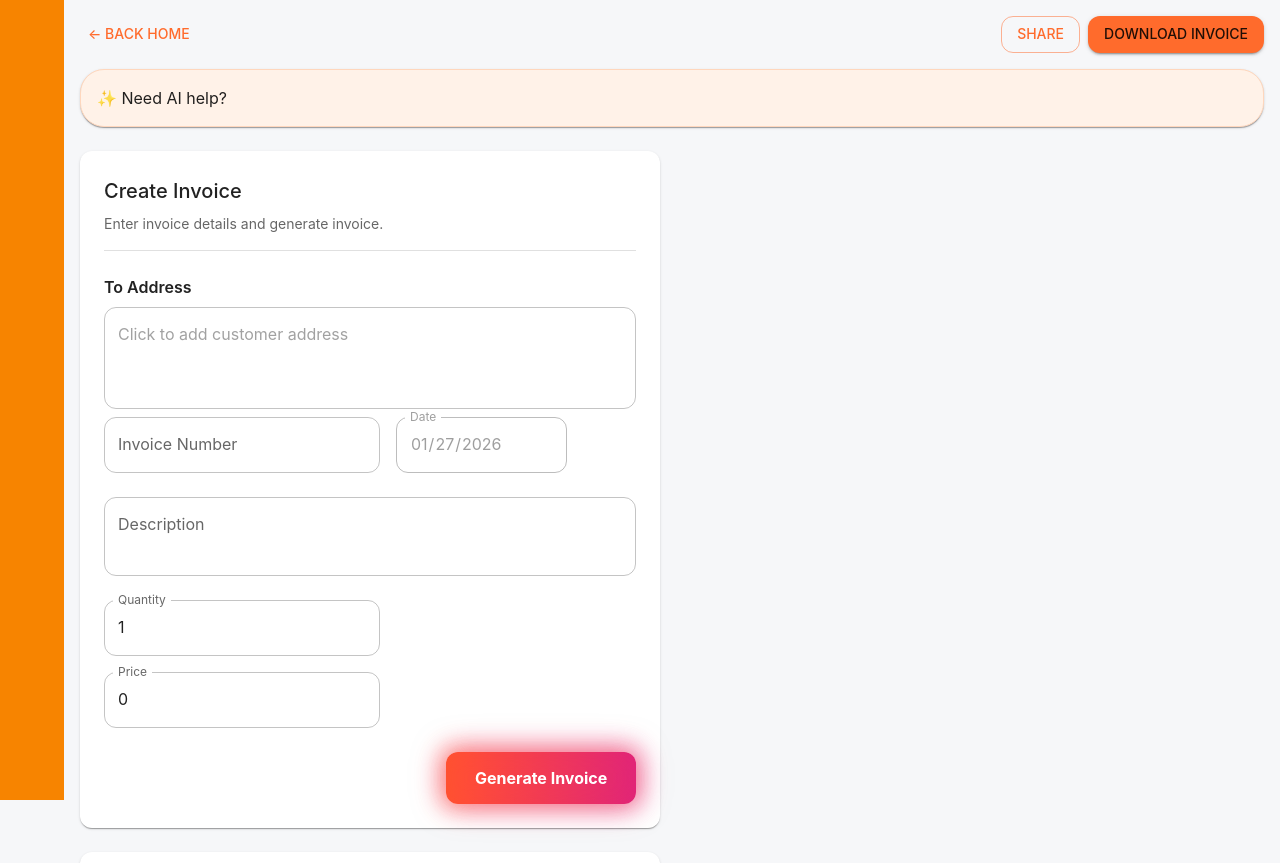
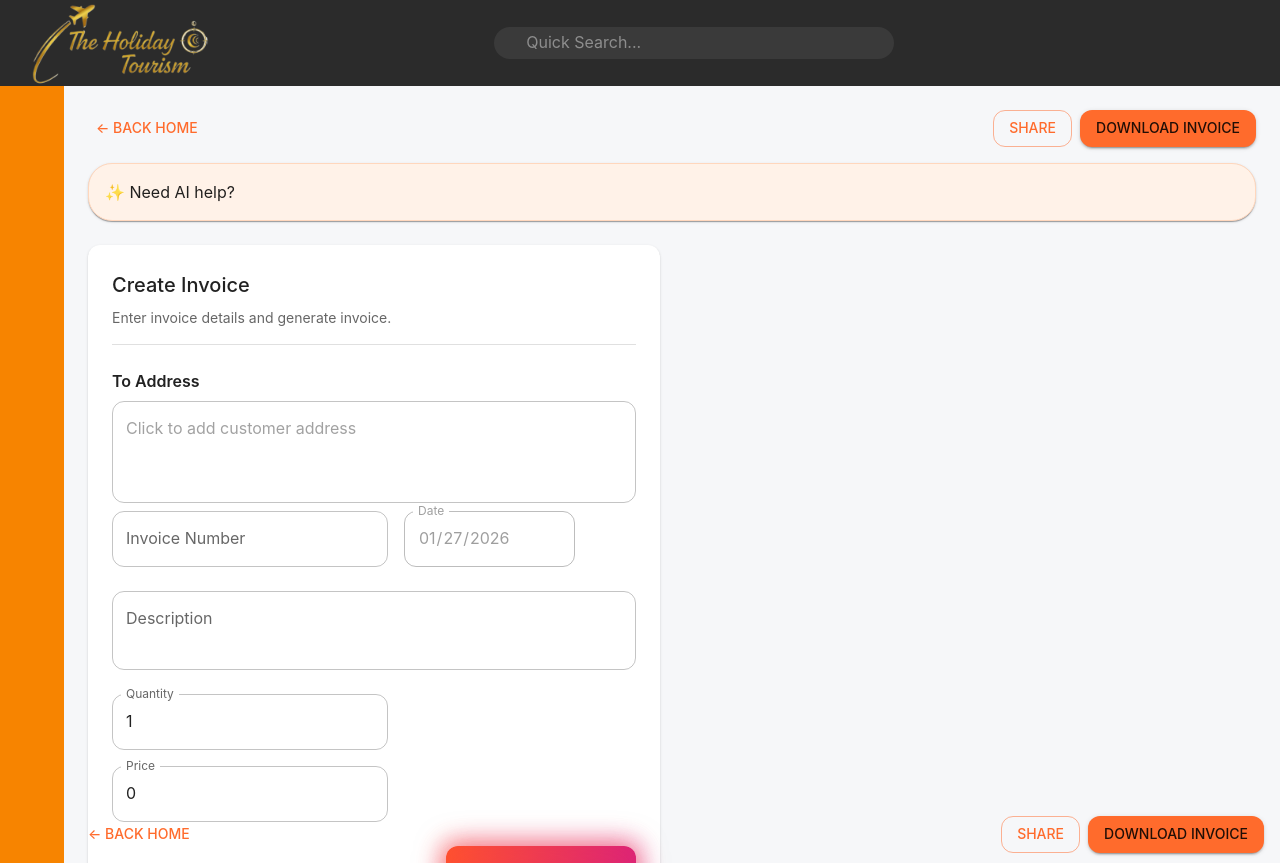
Before and after one commit to developereactapp-fz/invoiceapp, a React (Create React App) app: page /invoice in a window 1280 px wide. Shown: the top 863 px of the page. Built offline with nearby package versions, Linux system fonts and the light colour scheme; some icons are missing.

Commit message:
Initial project setup

```diff
--- a/src/App.jsx
+++ b/src/App.jsx
@@ -8,7 +8,10 @@ import InvoiceCreate from "./pages/InvoiceCreate";
 export default function App() {
   return (
     <BrowserRouter>
+        <MainLayout>
 
+      <InvoiceCreate />
+    </MainLayout>
       <Box sx={{ display: "flex", minHeight: "100vh" }}>
         {/* SIDEBAR */}
         <Sidebar />
```
